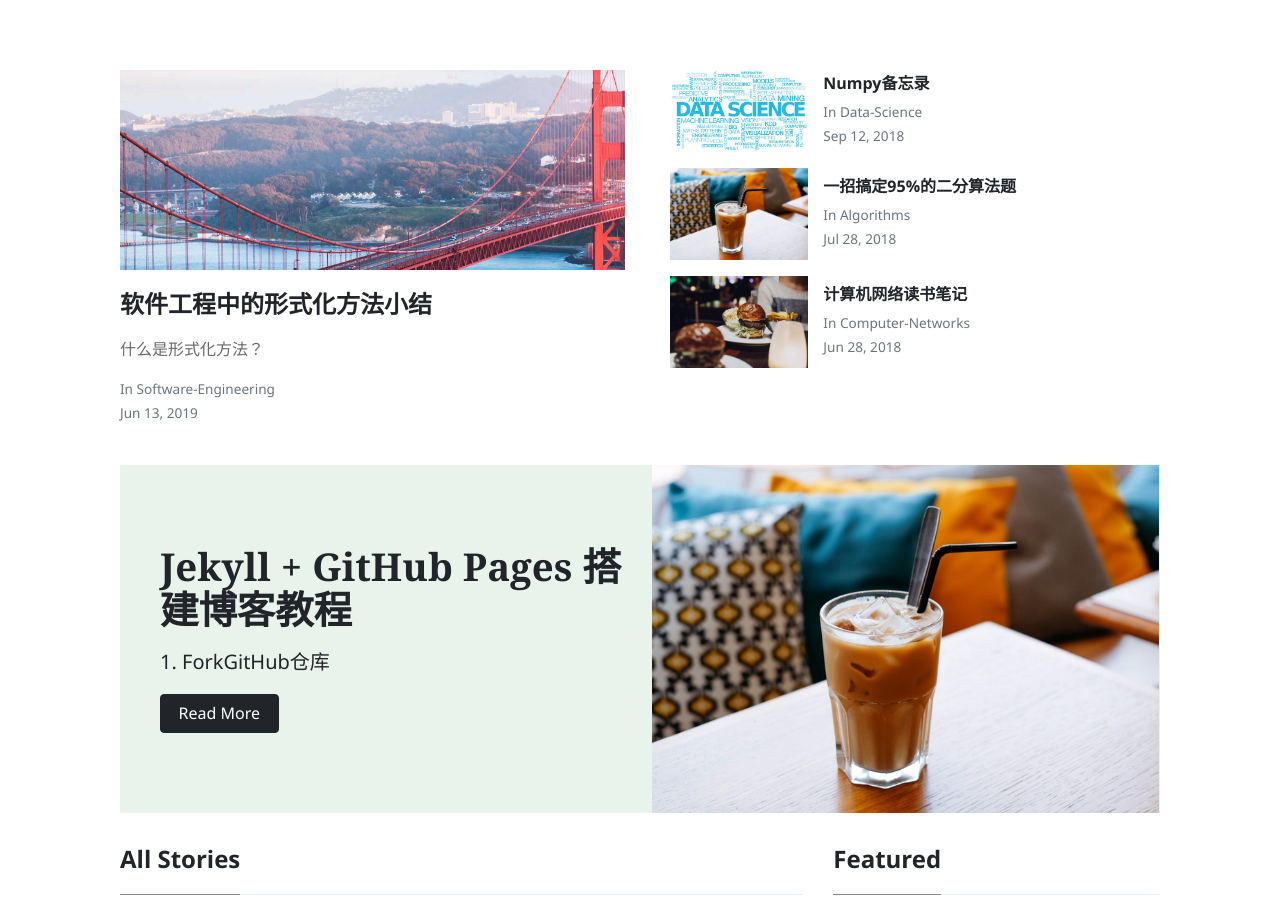
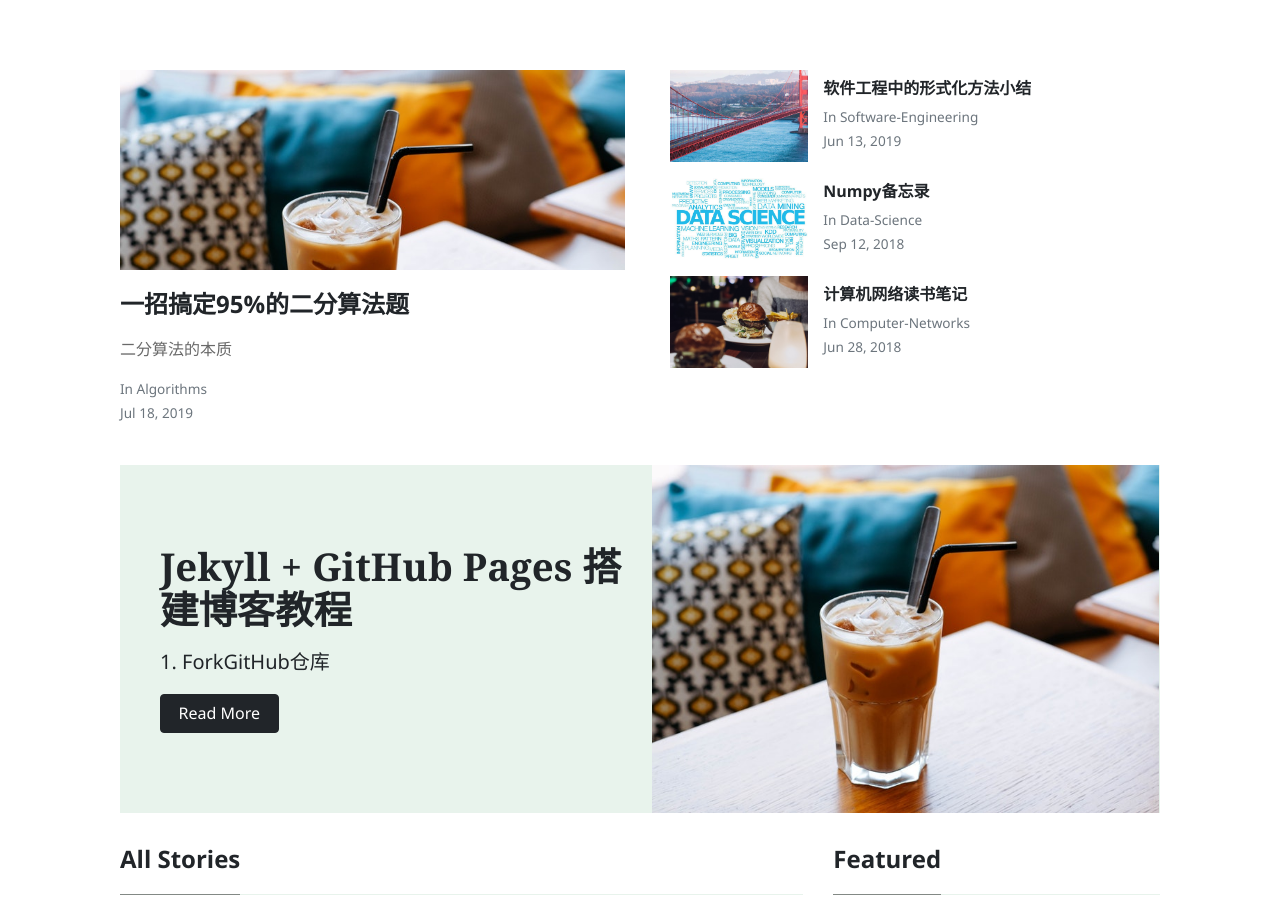
Before and after one commit to kuangyl0212/kuangyl0212.github.io.bak, a Jekyll site: the page built from index.html, in a window 1280 px wide and 900 px high. Built offline with Jekyll 4.4.1, drawn with Linux system fonts in a browser that asks for light colours; nearby versions of some CDN libraries; the list of posts is cut into pages by our own code; some of the changed lines change nothing that is shown.

Commit message:
correcting typo

````diff
--- a/_posts/2018-07-28-Dichotomy.md
+++ b/_posts/2019-07-18-Dichotomy.md
@@ -1,7 +1,7 @@
 ---
 layout: post
 title: "一招搞定95%的二分算法题"
-date: 2018-07-28 19:27:34 +0800
+date: 2019-07-18 19:27:34 +0800
 
 categories:
     - Algorithms
@@ -35,18 +35,18 @@ image: assets/images/6.jpg
 对应这两种情况，代码有所差异。因此可以衍生出两个版本的代码模板：
 
 首先，对于两种情况而言，基本的二分写法是不变的，算法每次迭代去区间点，即
-```
-mid = (l + r) / 2
+```cpp
+int mid = (l + r) / 2
 ```
 然后检查中点是否满足性质(这里假设如果一个点是红色则check返回true)
-```
-check(mid)
+```cpp
+bool check(mid)
 ```
 1. 对于图一，也就是x属于红色的情况，这时如果check(mid) == true，那么mid处在红色区间，
 那么分界点将会在mid右边，但是考虑到分界点也处在红色区间，因此mid也有可能就是
-分界点，那么新的区间应该是[mid, r]；相应的如果check(mid)为false，那么说明mid处
+分界点，那么新的区间应该是[mid, r]；相应地，如果check(mid)为false，那么说明mid处
 在绿色区间，那么分界点应该在mid的左边，由于分界点x属于红色，那么mid不可能是分界点
-，因此心的区间是[l, mid+1]代码如下：
+，因此心的区间是[l, mid-1]代码如下：
 ```cpp
 while (l < r) {
     int mid = l + r + 1 >> 1;
````
